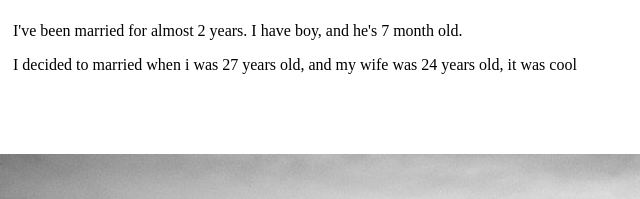
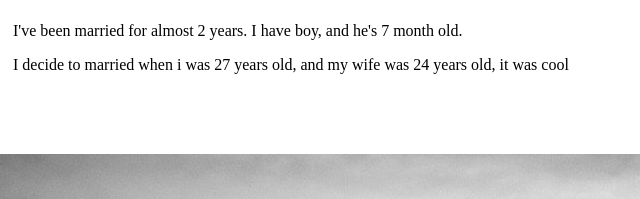
Before and after one commit to panduperdana/panduperdana.github.io, a plain HTML site: page index.html in a window 1280 px wide. Shown: the part 997-1196 px from the top of the page, 417-1057 px from the left. Drawn offline with Linux system fonts and the light colour scheme.

Commit message:
ada perubahan lagi

```diff
--- a/index.html
+++ b/index.html
@@ -29,7 +29,7 @@
                 <img src="assets/gambar1.jpg" height="170" width="180">
                 <h2>My Merriage Life</h2>
                 <p>I've been married for almost 2 years. I have boy, and he's 7 month old.
-                <p>I decided to married when i was 27 years old, and my wife was 24 years old,
+                <p>I decide to married when i was 27 years old, and my wife was 24 years old,
                 it was cool</p>
             </div>
         </div>
```
